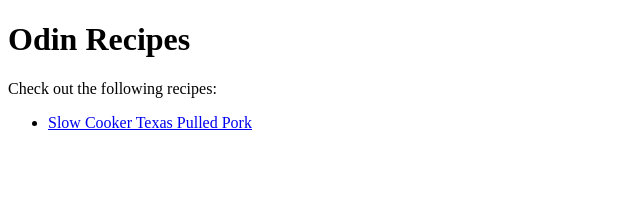
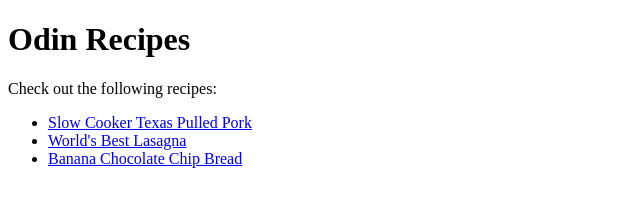
Before and after one commit to oscarote/odin-recipes, a plain HTML site: page index.html in a window 1280 px wide. Shown: the whole page, without its empty margins (0-640 px from the left). Drawn offline with Linux system fonts and the light colour scheme.

Commit message:
Update recipes list in the index

```diff
--- a/index.html
+++ b/index.html
@@ -10,6 +10,8 @@
         <p>Check out the following recipes:</p>
         <ul>
             <li><a href="./recipes/pulledpork.html">Slow Cooker Texas Pulled Pork</a></li>
+            <li><a href="./recipes/lasagna.html">World's Best Lasagna</a></li>
+            <li><a href="./recipes/chocolatebread.html">Banana Chocolate Chip Bread</a></li>
         </ul>
     </body>
 </html>
```
